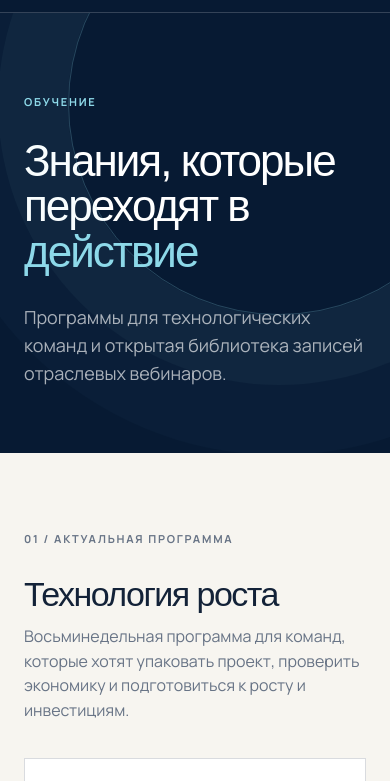
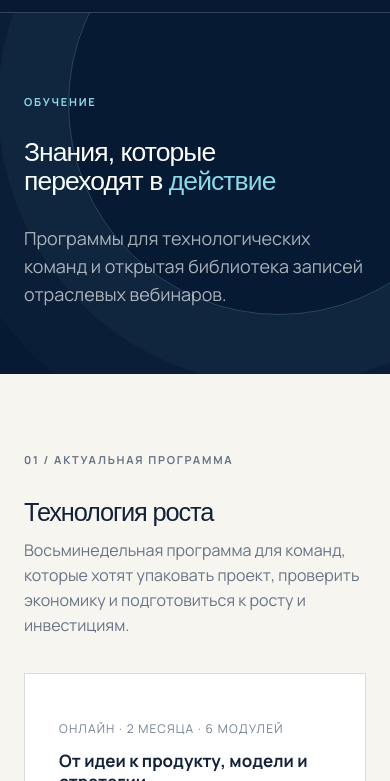
Before and after one commit to egorovacate/nass-new, a website built with Vite: page training.html in a window 390 px wide. Shown: the part 63-844 px from the top of the page. Built offline with nearby package versions, Linux system fonts and the light colour scheme; a web font is replaced by a local one.

Commit message:
Fix mobile layout across all pages

```diff
--- a/responsive-fixes.css
+++ b/responsive-fixes.css
@@ -45,3 +45,54 @@ html,body{max-width:100%;overflow-x:hidden}.page-hero,.content-section,.cta-band
 .request-panel{display:none!important}
 .request-categories{counter-reset:request}.request-categories article{position:relative;min-height:88px;padding:30px 18px 18px 48px;background:linear-gradient(145deg,#fff 0%,#f1f5f3 100%);border-top:3px solid var(--cyan);transition:transform .2s,box-shadow .2s}.request-categories article:nth-child(3n+2){border-top-color:#6c91a0;background:linear-gradient(145deg,#fff 0%,#e8e1d6 100%)}.request-categories article:nth-child(3n){border-top-color:var(--navy);background:linear-gradient(145deg,#fff 0%,#e5f4f5 100%)}.request-categories article::before{counter-increment:request;content:counter(request,decimal-leading-zero);position:absolute;left:18px;top:14px;color:#6c91a0;font-size:11px;font-weight:700;letter-spacing:.08em}.request-categories article:hover{transform:translateY(-2px);box-shadow:0 8px 20px rgba(19,34,56,.1)}
 .service-detail .prose>p{padding:22px 24px;background:rgba(255,255,255,.56);border-left:3px solid var(--cyan);margin:18px 0}
+
+/* Mobile typography and containment: keep long words readable on every page. */
+@media(max-width:620px){
+  .site-header{grid-template-columns:minmax(0,1fr) auto auto!important}
+
+  h1,h2,h3,.page-hero h1,.content-head h2,.long-card h2,.cta-band h2,
+  .people-group>h2,.detail-panel h3,.info-card h3{
+    max-width:100%;
+    overflow-wrap:normal!important;
+    word-break:normal!important;
+    hyphens:none;
+  }
+
+  .page-hero h1{
+    font-size:clamp(23px,6.8vw,27px)!important;
+    line-height:1.08;
+    letter-spacing:-.035em;
+  }
+
+  .content-head h2,.people-group>h2{
+    font-size:clamp(22px,6.5vw,26px)!important;
+    line-height:1.12;
+  }
+
+  .long-card h2{font-size:23px!important;line-height:1.16}
+  .cta-band h2{font-size:clamp(27px,8vw,32px)!important}
+  .hero h1{font-size:clamp(47px,14vw,56px)!important;line-height:1.05}
+  .hero-signal{display:none}
+
+  .info-card h3,.detail-panel h3,.process-grid h3,.agenda h3,
+  .event-grid h3,.program h3,.news-item h3,.doc-item h3,.long-card h3{
+    font-size:17px!important;
+    line-height:1.25;
+  }
+
+  .metric-grid strong{font-size:24px!important}
+
+  .hero-copy,.content-head,.content-head>*,.long-card,.detail-panel,.info-card,
+  .prose,.doc-item,.news-item,.person,.program{
+    min-width:0;
+    max-width:100%;
+  }
+
+  .page-hero p,.content-section p,.content-section li,.hero-lead{
+    overflow-wrap:break-word;
+    word-break:normal;
+  }
+
+  .hero-bottom{grid-template-columns:repeat(2,minmax(0,1fr))}
+  .hero-stat{min-width:0}
+}
--- a/site.js
+++ b/site.js
@@ -1,6 +1,6 @@
 const header = document.querySelector('[data-site-header]');
 const footer = document.querySelector('[data-site-footer]');
-document.head.insertAdjacentHTML('beforeend', '<link rel="stylesheet" href="./responsive-fixes.css?v=3">');
+document.head.insertAdjacentHTML('beforeend', '<link rel="stylesheet" href="./responsive-fixes.css?v=4">');
 const fileName = location.pathname.split('/').pop() || 'index.html';
 const isEnglish = document.documentElement.lang === 'en' || fileName.includes('-en.html');
 const baseName = fileName.replace('-en.html', '.html');
```
